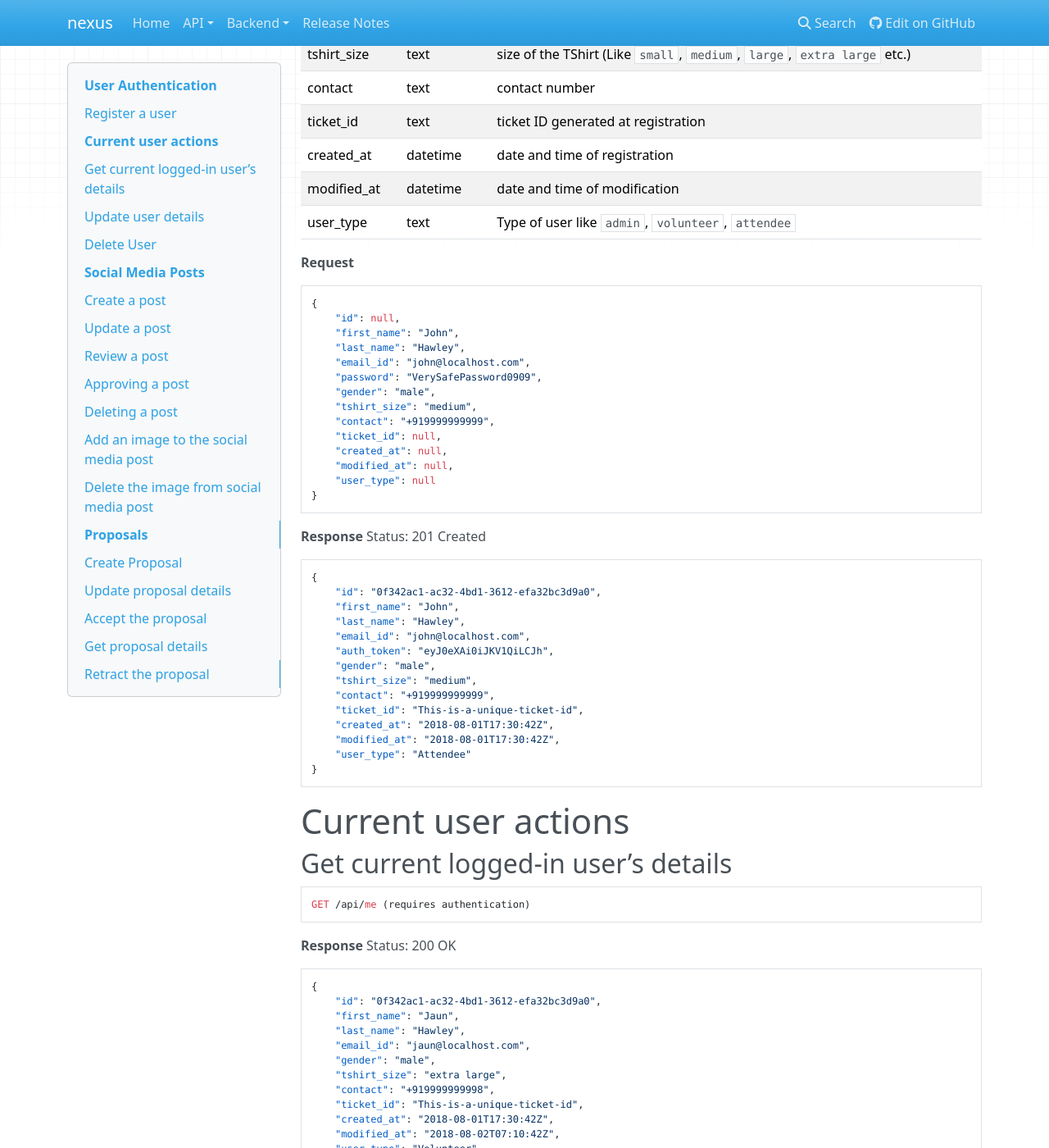
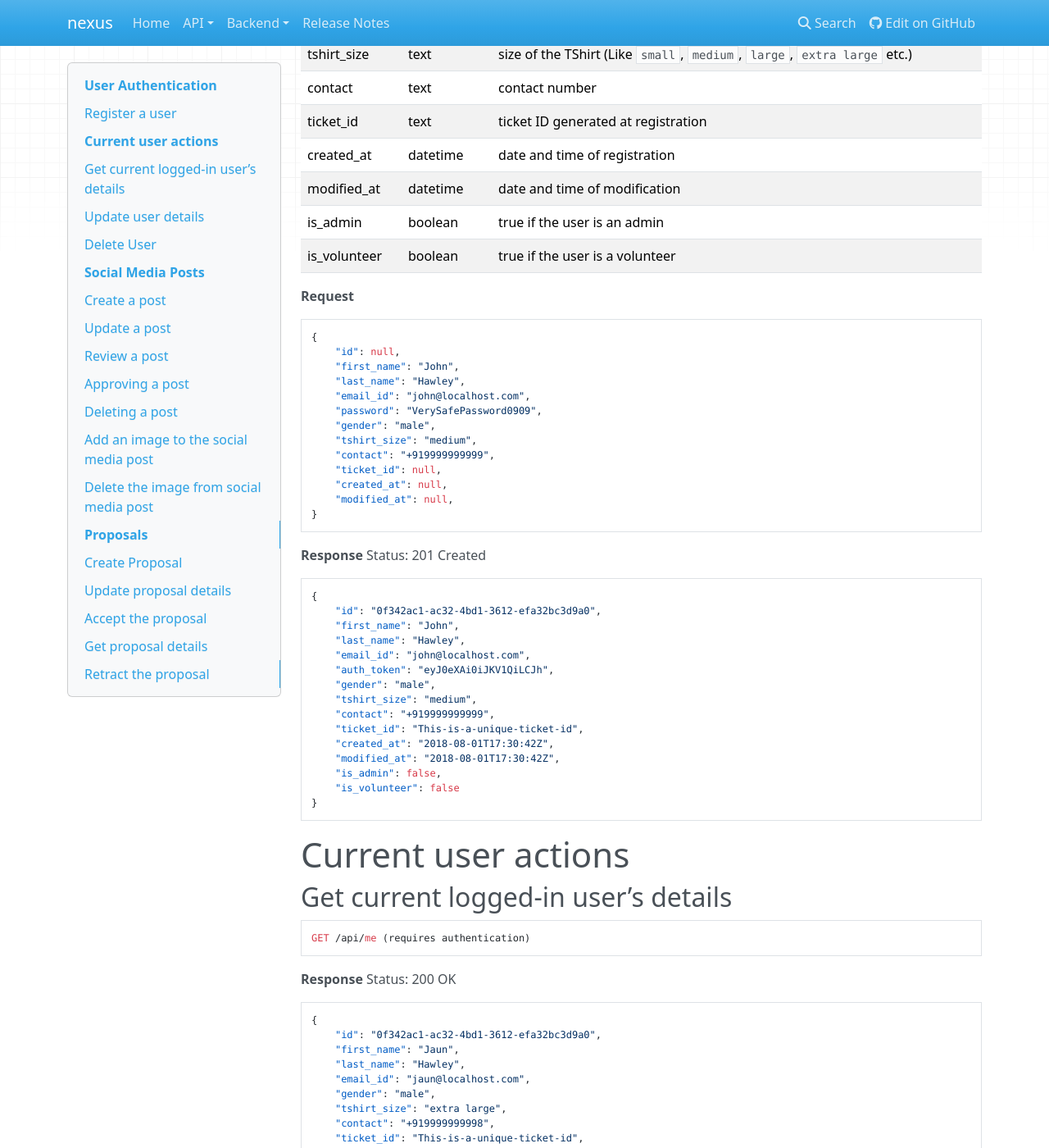
Before and after one commit to CuriousLearner/nexus, an MkDocs documentation site: the page built from docs/api/proposed_endpoints.md, in a window 1280 px wide and 1400 px high, scrolled down 1018 px. Shown: the whole window at 82% size. Built offline with MkDocs 1.6.1, drawn with Linux system fonts in a browser that asks for light colours; nearby versions of some CDN libraries; old or Windows-style settings are respelled for this version of MkDocs; some of the changed text lies outside the part shown.

Commit message:
doc(endpoints): Change 'user_type' with booleans for admin and volunteer

````diff
--- a/docs/api/proposed_endpoints.md
+++ b/docs/api/proposed_endpoints.md
@@ -23,8 +23,8 @@ contact     | text      | contact number
 ticket_id   | text      | ticket ID generated at registration
 created_at  | datetime  | date and time of registration
 modified_at | datetime  | date and time of modification
-user_type   | text      | Type of user like `admin`, `volunteer`, `attendee`
-
+is_admin    | boolean   | true if the user is an admin
+is_volunteer| boolean   | true if the user is a volunteer
 
 
 **Request**
@@ -41,7 +41,6 @@ user_type   | text      | Type of user like `admin`, `volunteer`, `attendee`
     "ticket_id": null,
     "created_at": null,
     "modified_at": null,
-    "user_type": null
 }
 ```
 
@@ -61,7 +60,8 @@ Status: 201 Created
     "ticket_id": "This-is-a-unique-ticket-id",
     "created_at": "2018-08-01T17:30:42Z",
     "modified_at": "2018-08-01T17:30:42Z",
-    "user_type": "Attendee"
+    "is_admin": false,
+    "is_volunteer": false
 }
 ```
 
@@ -87,7 +87,8 @@ Status: 200 OK
     "ticket_id": "This-is-a-unique-ticket-id",
     "created_at": "2018-08-01T17:30:42Z",
     "modified_at": "2018-08-02T07:10:42Z",
-    "user_type": "Volunteer"
+    "is_admin": false,
+    "is_volunteer": false
 }
 ```
 
@@ -106,7 +107,6 @@ PATCH /api/me (requires authentication)
     "gender": "male",
     "tshirt_size": "extra large",
     "contact": "+919999999998",
-    "user_type": "Volunteer"
 }
 ```
 
@@ -124,7 +124,8 @@ Status: 200 OK
     "ticket_id": "This-is-a-unique-ticket-id",
     "created_at": "2018-08-01T17:30:42Z",
     "modified_at": "2018-08-02T07:10:42Z",
-    "user_type": "Volunteer"
+    "is_admin": false,
+    "is_volunteer": false
 }
 ```
 
````
